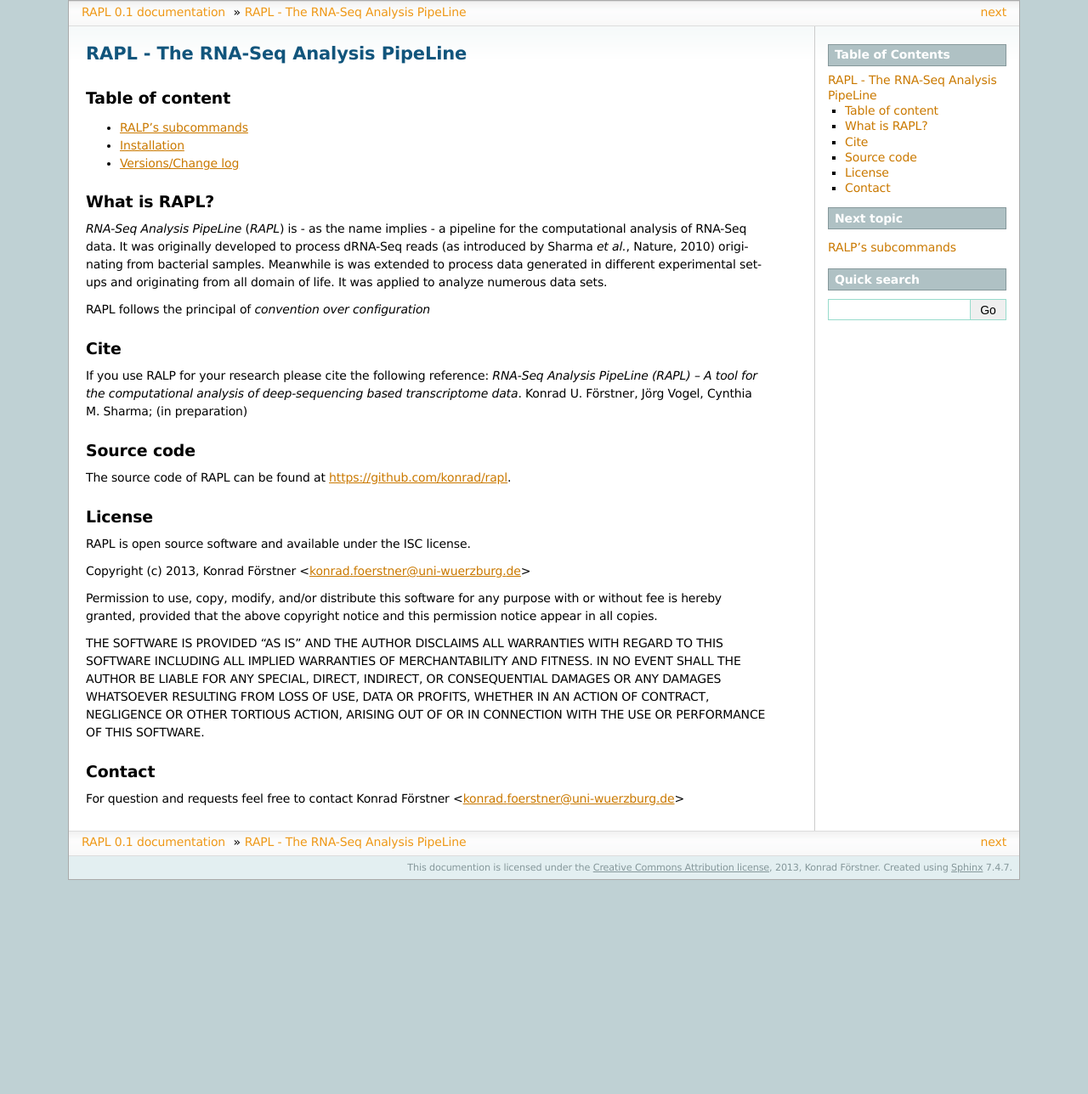
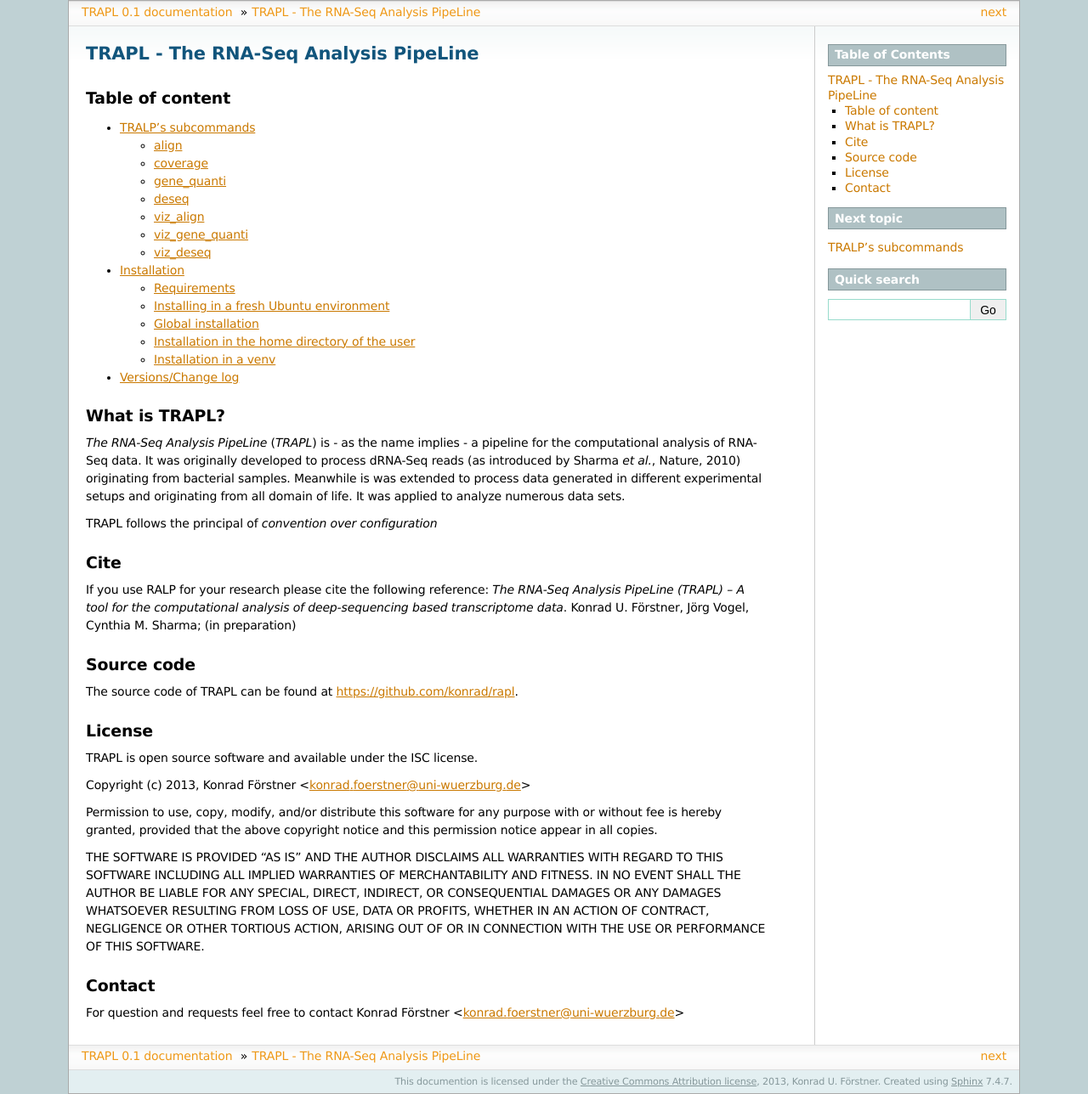
Before and after one commit to foerstner-lab/READemption, a Sphinx documentation site: the page built from docs/source/index.rst, in a window 1280 px wide. Shown: the whole page at 85% size. Built offline with Sphinx 7.4.7, drawn with Linux system fonts in a browser that asks for light colours; pages that are not in the unit, such as notebooks, are missing from menus; before the commit the page ends 1036 px from its top, so only the background shows below that.

Commit message:
Apply name change to docs

```diff
--- a/docs/source/conf.py
+++ b/docs/source/conf.py
@@ -1,6 +1,6 @@
 # -*- coding: utf-8 -*-
 #
-# RAPL documentation build configuration file, created by
+# TRAPL documentation build configuration file, created by
 # sphinx-quickstart on Thu May  2 08:33:05 2013.
 #
 # This file is execfile()d with the current directory set to its containing dir.
@@ -40,8 +40,8 @@
 master_doc = 'index'
 
 # General information about the project.
-project = u'RAPL'
-copyright = u'2013, Konrad Förstner'
+project = u'TRAPL'
+copyright = u'2013, Konrad U. Förstner'
 
 # The version info for the project you're documenting, acts as replacement for
 # |version| and |release|, also used in various other places throughout the
@@ -164,7 +164,7 @@
 #html_file_suffix = None
 
 # Output file base name for HTML help builder.
-htmlhelp_basename = 'RAPLdoc'
+htmlhelp_basename = 'TRAPLdoc'
 
 
 # -- Options for LaTeX output --------------------------------------------------
@@ -183,7 +183,7 @@
 # Grouping the document tree into LaTeX files. List of tuples
 # (source start file, target name, title, author, documentclass [howto/manual]).
 latex_documents = [
-  ('index', 'RAPL.tex', u'RAPL Documentation',
+  ('index', 'TRAPL.tex', u'TRAPL Documentation',
    u'Konrad Förstner', 'manual'),
 ]
 
@@ -213,7 +213,7 @@
 # One entry per manual page. List of tuples
 # (source start file, name, description, authors, manual section).
 man_pages = [
-    ('index', 'rapl', u'RAPL Documentation',
+    ('index', 'rapl', u'TRAPL Documentation',
      [u'Konrad Förstner'], 1)
 ]
 
@@ -227,8 +227,8 @@
 # (source start file, target name, title, author,
 #  dir menu entry, description, category)
 texinfo_documents = [
-  ('index', 'RAPL', u'RAPL Documentation',
-   u'Konrad Förstner', 'RAPL', 'One line description of project.',
+  ('index', 'TRAPL', u'TRAPL Documentation',
+   u'Konrad Förstner', 'TRAPL', 'One line description of project.',
    'Miscellaneous'),
 ]
 
--- a/docs/source/example_analysis.rst
+++ b/docs/source/example_analysis.rst
@@ -9,7 +9,7 @@
 
 Creating a new project::
 
-  $ python3.3 rapl/rapl.py create my_rna_seq_analysis
+  $ trapl create my_rna_seq_analysis
   Created folder "my_rna_seq_analysis" and required subfolders.
   Please copy read files into folder "my_rna_seq_analysis/input/reads" and reference sequences files into folder "my_rna_seq_analysis/input/reference_sequences".
 
--- a/docs/source/index.rst
+++ b/docs/source/index.rst
@@ -1,21 +1,21 @@
-RAPL - The RNA-Seq Analysis PipeLine
+TRAPL - The RNA-Seq Analysis PipeLine
 *************************************
 
 Table of content
 ================
 
 .. toctree::
-   :maxdepth: 1
+   :maxdepth: 2
 
    index
    subcommands
    installation
    versions
 
-What is RAPL?
-=============
+What is TRAPL?
+==============
 
-*RNA-Seq Analysis PipeLine* (*RAPL*) is - as the name implies - a
+*The RNA-Seq Analysis PipeLine* (*TRAPL*) is - as the name implies - a
 pipeline for the computational analysis of RNA-Seq data. It was
 originally developed to process dRNA-Seq reads (as introduced by
 Sharma *et al.*, Nature,
@@ -24,25 +24,25 @@
 originating from all domain of life. It was applied to analyze
 numerous data sets.
 
-RAPL follows the principal of *convention over configuration*
+TRAPL follows the principal of *convention over configuration*
 
 Cite
 ====
 
 If you use RALP for your research please cite the following reference:
-*RNA-Seq Analysis PipeLine (RAPL) – A tool for the computational
+*The RNA-Seq Analysis PipeLine (TRAPL) – A tool for the computational
 analysis of deep-sequencing based transcriptome data*.
 Konrad U. Förstner, Jörg Vogel, Cynthia M. Sharma; (in preparation)
 
 Source code
 ===========
 
-The source code of RAPL can be found at https://github.com/konrad/rapl.
+The source code of TRAPL can be found at https://github.com/konrad/rapl.
 
 License
 =======
 
-RAPL is open source software and available under the ISC license.
+TRAPL is open source software and available under the ISC license.
 
 Copyright (c) 2013, Konrad Förstner <konrad.foerstner@uni-wuerzburg.de>
 
--- a/docs/source/installation.rst
+++ b/docs/source/installation.rst
@@ -4,7 +4,7 @@
 Requirements
 ------------
 
-RAPL was developed using Python 3.3 and for best performance the user
+TRAPL was developed using Python 3.3 and for best performance the user
 is advised to use this version, too. Any other Python 3 version should
 work as well. Also Python 2.7 can be used if the library XXX is
 installed. In any case, the third party module `pysam
--- a/docs/source/subcommands.rst
+++ b/docs/source/subcommands.rst
@@ -1,5 +1,5 @@
-RALP's subcommands
-==================
+TRALP's subcommands
+===================
 
 align
 -----
```
